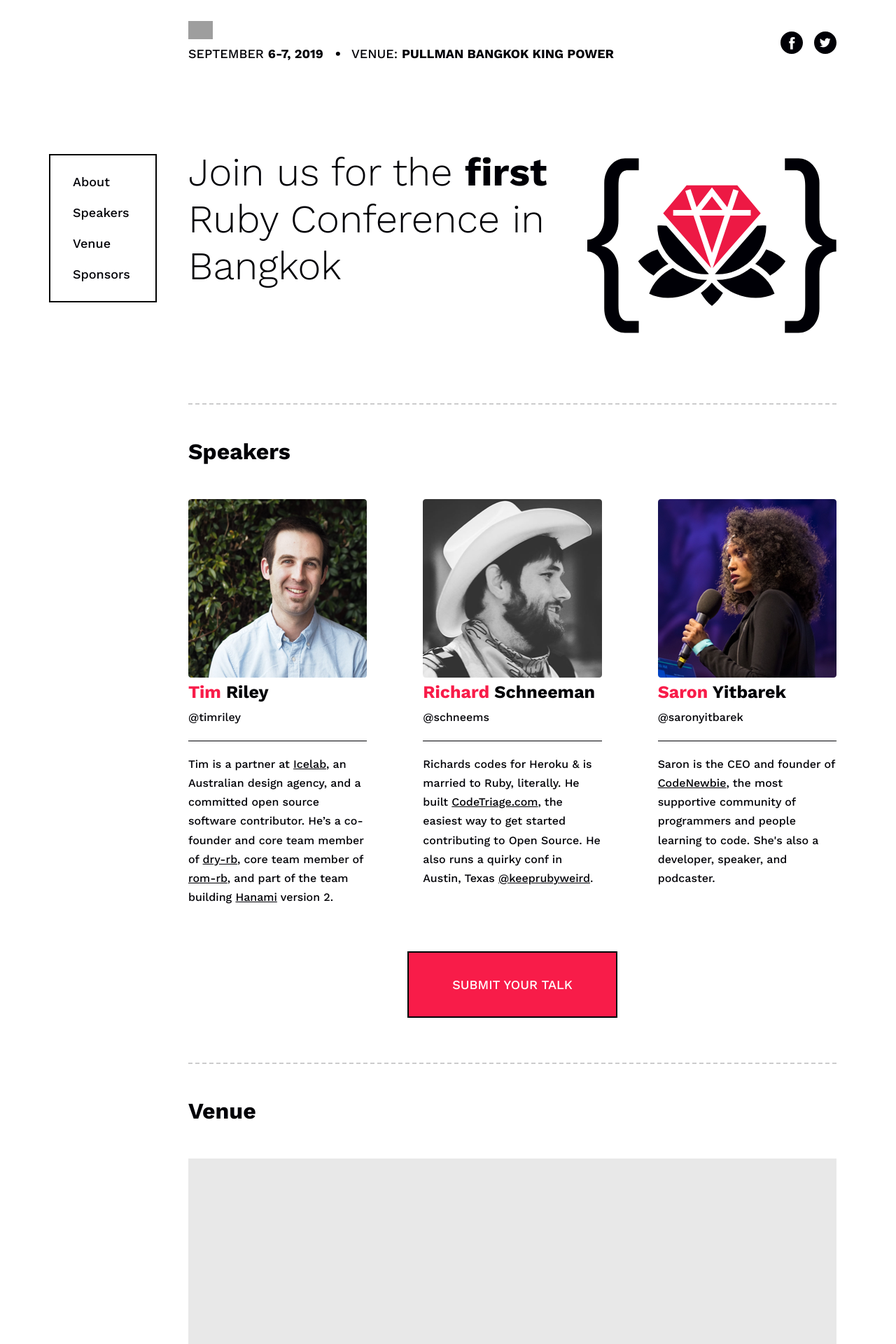
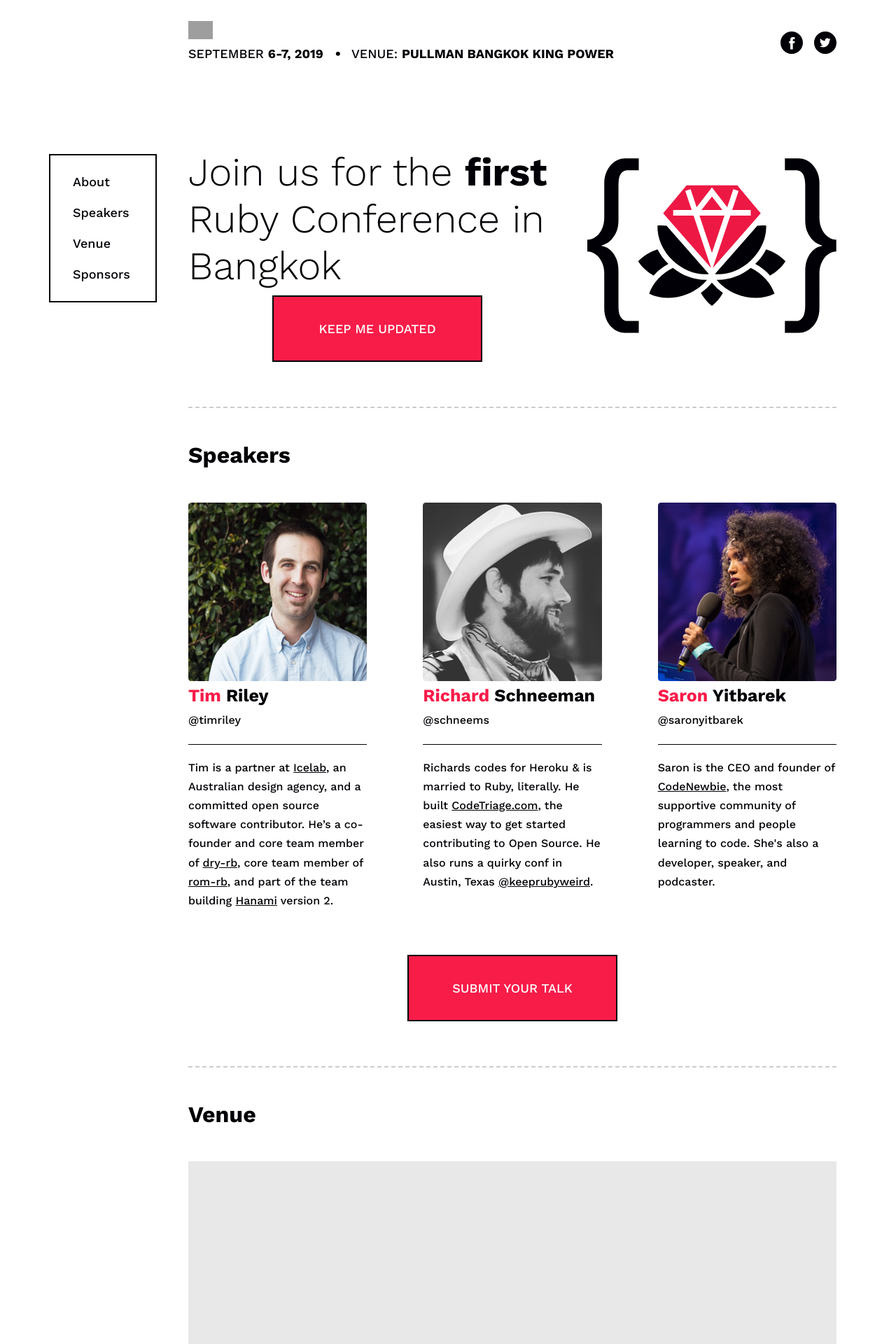
Before and after one commit to bangkokrb/rubyconfth, a Jekyll site: the page built from index.md, in a window 1280 px wide. Shown: the top 1920 px of the page at 70% size. Built offline with Jekyll 4.4.1, drawn with Linux system fonts in a browser that asks for light colours; grey boxes are pictures that could not be loaded.

Commit message:
add back a temporary CTA button until ticket sales are available

```diff
--- a/_sass/screens/_home.scss
+++ b/_sass/screens/_home.scss
@@ -44,7 +44,7 @@
   }
 }
 
-body.home .home-speaker {
+body.home .home-speaker, body.home .home-hero {
   .call-to-action__btn {
     @include media-breakpoint-up('md') {
       width: rem(300px);
--- a/index.md
+++ b/index.md
@@ -10,6 +10,9 @@
 </div>
 <div class="home-hero__text">
 <h1 class="home-hero__heading display-heading">Join us for the <strong>first</strong> Ruby Conference in Bangkok</h1>
+<div class="call-to-action">
+<a href="mailto:rubyconfth@gmail.com?subject=Mailing List Subscription&body=Hi friendly organizers,%0D%0A%0D%0AMy name is <INSERT NAME> and I am from <INSERT CITY, COUNTRY>.%0D%0A%0D%0ALet me know when ticket sales are available!%0D%0A%0D%0AThanks 🙌" target="_blank" class="call-to-action__btn btn btn--primary btn--lg">Keep Me Updated</a>
+</div>
 </div>
 </section>
 
```
